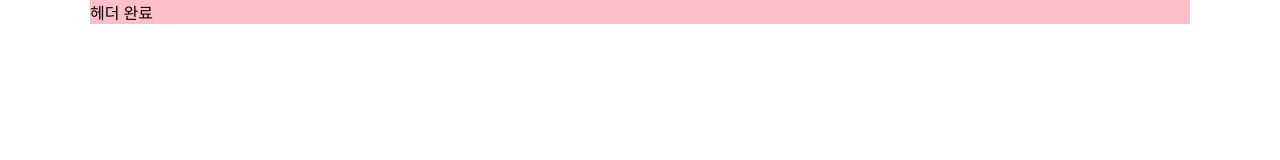
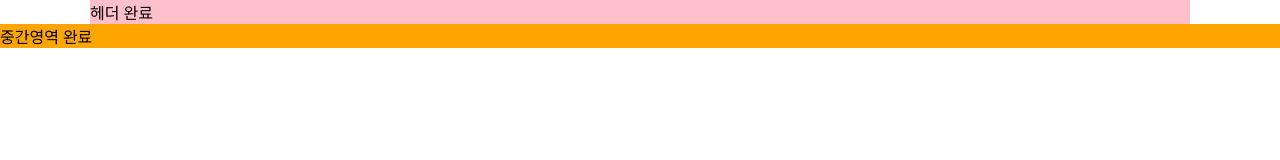
Before and after one commit to ryuda0101/0928-test, a plain HTML site: page index.html in a window 1280 px wide. Drawn offline with Linux system fonts and the light colour scheme.

Commit message:
컨테이너 영역 작업 완료

```diff
--- a/index.html
+++ b/index.html
@@ -9,6 +9,7 @@
 </head>
 <body>
     <div id="header">헤더 완료</div>
+    <div id="container">중간영역 완료</div>
     <script src="js/custom.js"></script>
 </body>
 </html>
--- a/scss/style.scss
+++ b/scss/style.scss
@@ -3,3 +3,5 @@ ul,ol,li {list-style:none;}
 a {text-decoration:none;}
 
 #header {width:1100px; margin:0 auto; background:pink;}
+
+#container {background-color:orange;}
```
Also changed, not shown: css/style.css.
